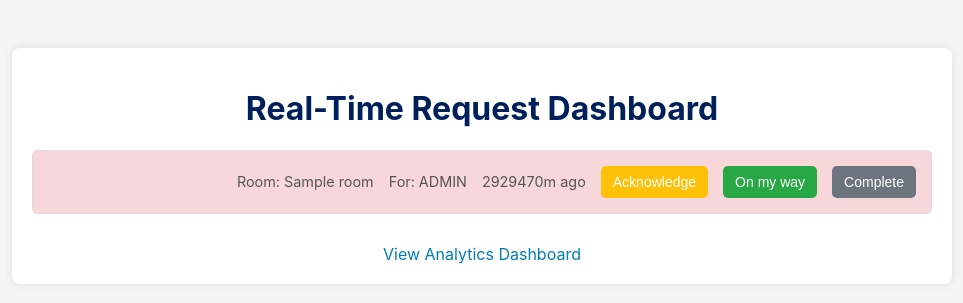
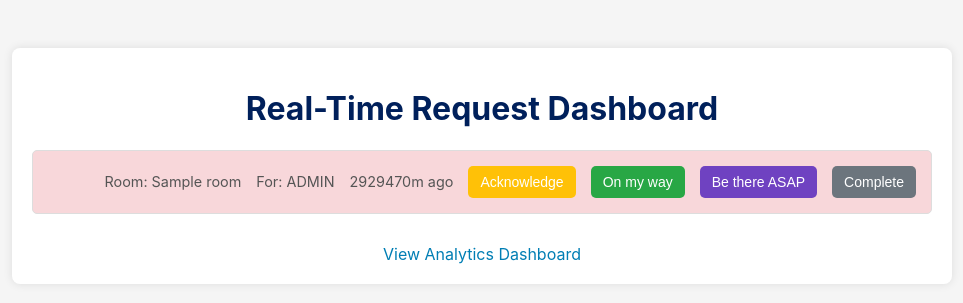
Before and after one commit to calllightproject/chatbot, a Flask app: template templates/dashboard.html in a window 1280 px wide. Shown: the top 303 px of the page, without its empty margins (158-1121 px from the left). Run offline with Flask 3, Linux system fonts and the light colour scheme; the template is opened without the code that fills it: most values are stand-ins (such as "Sample title", 1, 10 or a date in 2020); some libraries are stand-ins or nearby versions.

Commit message:
Update dashboard.html
asap button

```diff
--- a/templates/dashboard.html
+++ b/templates/dashboard.html
@@ -68,6 +68,7 @@
         }
         .ack-button { background-color: #ffc107; color: black; }
         .omw-button { background-color: #28a745; }
+        .asap-button { background-color: #6f42c1; } /* New Purple Button */
         .complete-btn { background-color: #6c757d; }
         .defer-btn { background-color: #17a2b8; }
         .request-item button:disabled {
@@ -108,6 +109,7 @@
                 <span class="timestamp"></span>
                 <button class="ack-button">Acknowledge</button>
                 <button class="omw-button">On my way</button>
+                <button class="asap-button">Be there ASAP</button>
                 {% if request.role == 'cna' %}
                     <button class="defer-btn">Defer to Nurse</button>
                 {% endif %}
@@ -178,10 +180,10 @@
              <span class="timestamp">Just now</span>
              <button class="ack-button">Acknowledge</button>
              <button class="omw-button">On my way</button>
+             <button class="asap-button">Be there ASAP</button>
              ${deferButtonHtml}
              <button class="complete-btn">Complete</button>`;
         list.prepend(item);
-        // We only need to start the timer here. The main listener will handle the clicks.
         startOrResetTimer(item, data.timestamp);
     }
 
@@ -220,35 +222,33 @@
         }
     });
 
-    // --- FINAL FIX: A single, robust event listener for the entire list ---
+    // --- Main Event Listener for all buttons ---
     document.addEventListener('DOMContentLoaded', function() {
         const requestsList = document.getElementById('requests-list');
 
-        // Attach one listener to the parent list.
         requestsList.addEventListener('click', function(event) {
             const button = event.target;
-            // Make sure the click was on a button.
-            if (button.tagName !== 'BUTTON') {
-                return;
-            }
+            if (button.tagName !== 'BUTTON') return;
 
             const parentItem = button.closest('.request-item');
-            if (!parentItem) {
-                return;
-            }
+            if (!parentItem) return;
 
             const requestId = parentItem.dataset.id;
             const room = parentItem.dataset.room;
 
             if (button.classList.contains('ack-button')) {
                 parentItem.querySelector('.ack-button').disabled = true;
-                parentItem.querySelector('.omw-button').disabled = true;
                 socket.emit('acknowledge_request', { room: room, message: "✅ Your request was received and will be addressed shortly." });
             }
             else if (button.classList.contains('omw-button')) {
+                parentItem.querySelector('.omw-button').disabled = true;
+                socket.emit('acknowledge_request', { room: room, message: "✅ A team member is on their way." });
+            }
+            else if (button.classList.contains('asap-button')) {
+                parentItem.querySelector('.asap-button').disabled = true;
                 parentItem.querySelector('.ack-button').disabled = true;
                 parentItem.querySelector('.omw-button').disabled = true;
-                socket.emit('acknowledge_request', { room: room, message: "✅ A team member is on their way." });
+                socket.emit('acknowledge_request', { room: room, message: "A team member is with another patient and will be with you as soon as possible." });
             }
             else if (button.classList.contains('defer-btn')) {
                 socket.emit('defer_request', { id: requestId });
@@ -261,7 +261,6 @@
             }
         });
 
-        // Start timers for items that were loaded from the server.
         const initialRequestItems = document.querySelectorAll('#requests-list .request-item');
         initialRequestItems.forEach(function(item) {
             startOrResetTimer(item, item.dataset.timestamp);
```
